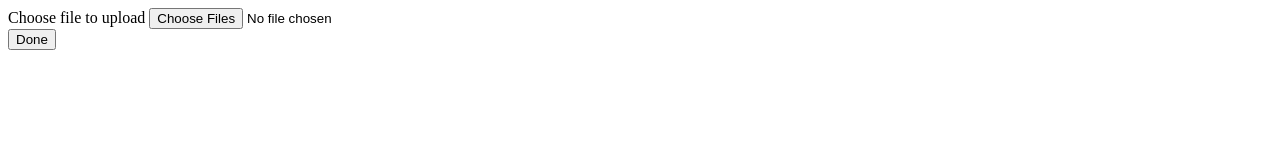
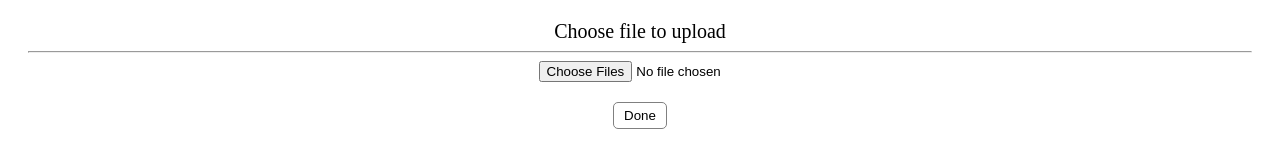
Before and after one commit to mark5611/Popup_Helper, a browser extension: page loader.html in a window 1280 px wide. Drawn offline with Linux system fonts and the light colour scheme.

Commit message:
functional styled loader page

```diff
--- a/loader.html
+++ b/loader.html
@@ -7,13 +7,39 @@
     <title>Loader For Helper</title>
     <script src="loader_controller.js"></script>
     <style>
+        body{
+            align-items: center;
+            justify-content: center;
+            text-align: center;
+        }
+        div{
+            margin: 20px;
+            text-align: center;
 
+        }
+        label{
+            font-size: 20px;
+            font-family: "A",serif;
+        }
+        button{
+            background-color: transparent;
+            border-radius: 5px;
+            border: 1px solid grey;
+            padding: 5px 10px;
+        } button:hover{
+            background-color: grey;
+            border: none;
+        }
+        input{
+            padding-left: 50px
+        }
     </style>
 </head>
 <body>
 <form method="post" enctype="multipart/form-data" id="fileForm">
     <div>
-        <label for="file">Choose file to upload</label>
+        <label for="file">Choose file to upload<br/></label>
+        <hr/>
         <input type="file" id="file" name="file" multiple />
     </div>
 </form>
--- a/loader_controller.js
+++ b/loader_controller.js
@@ -2,10 +2,13 @@ let fileContent = "asd"
 document.addEventListener("DOMContentLoaded", () => {
 
     const elem = document.getElementById("file")
-    const done = document.getElementById("done")
+    const done = document.getElementById("close")
 
     elem.addEventListener('change', getFile)
 
+    done.addEventListener("click", () =>{
+        window.close()
+    })
 
 });
 
```
